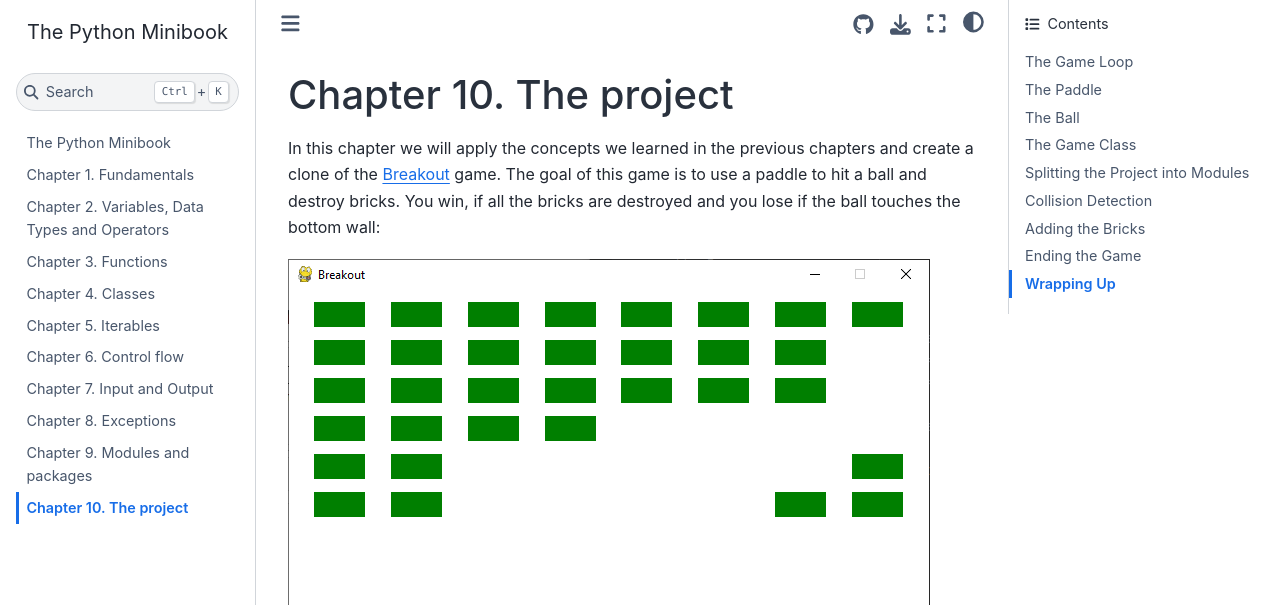
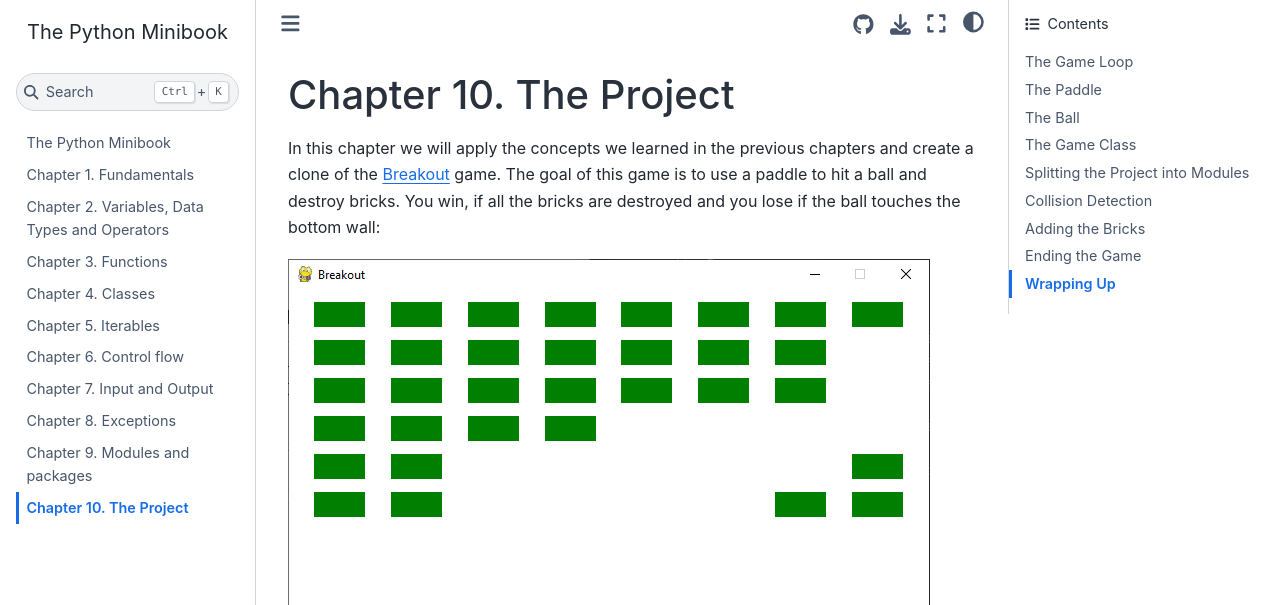
Before and after one commit to uhasker/the-python-minibook, a Jupyter Book: the page built from src/10-the-project/chapter.ipynb, in a window 1280 px wide and 900 px high. Shown: the top 605 px of the window. Built offline with Jupyter Book 1.0.4 settings and Sphinx 7.4.7 and the Sphinx Book theme 1.1.4, drawn with Linux system fonts in a browser that asks for light colours; some of the changed lines change nothing that is shown.

Commit message:
fix: titlecase

```diff
--- a/_config.yml
+++ b/_config.yml
@@ -3,6 +3,7 @@
 
 title: The Python Minibook
 author: Mikhail Berkov
+copyright: "2023"
 
 # Exclude venv from build
 exclude_patterns: [venv]
```
Also changed, not shown: src/10-the-project/chapter.ipynb.
